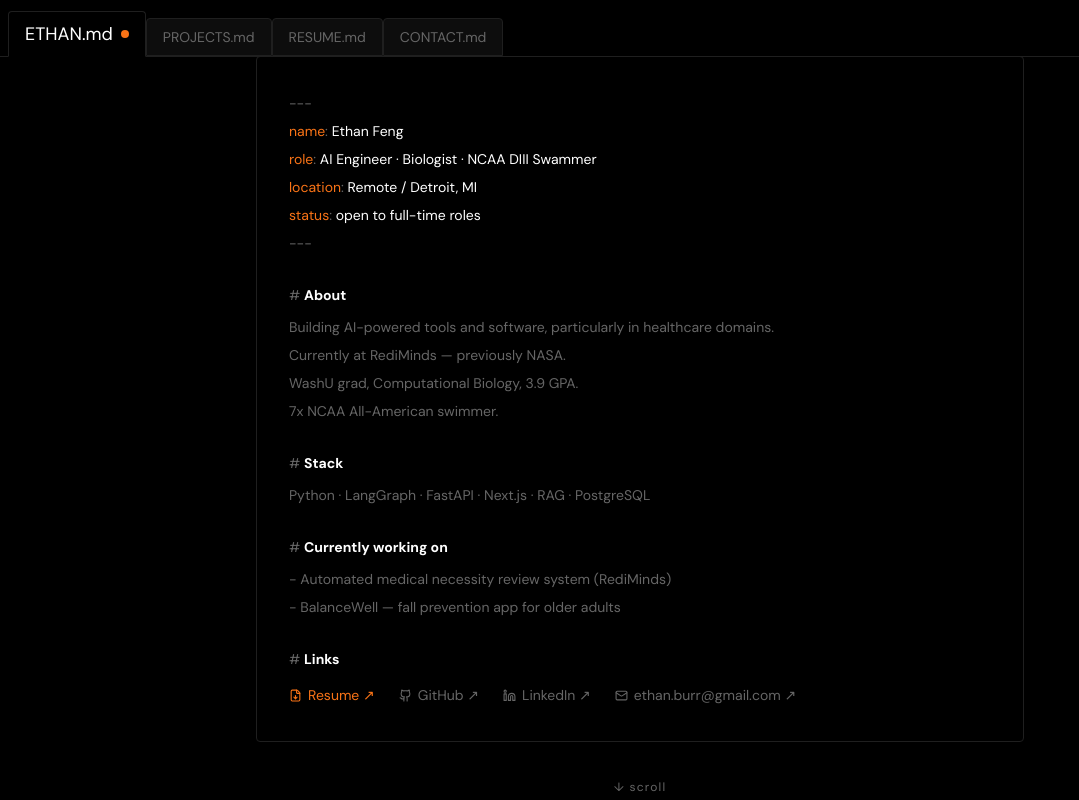
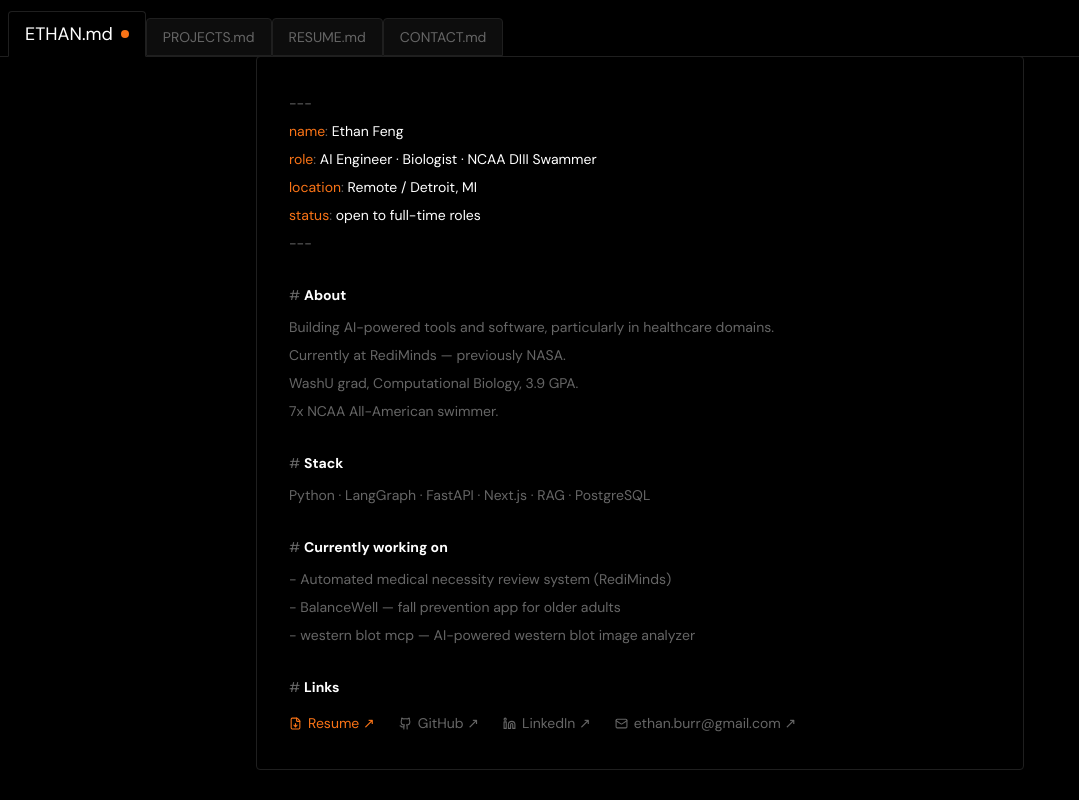
Before and after one commit to E10Feng/portfolio, a Next.js app: page / in a window 1280 px wide. Shown: the top 800 px of the page, without its empty margins (0-1079 px from the left). Built offline with nearby package versions, Linux system fonts and the light colour scheme.

Commit message:
feat: add western-blot-mcp to currently working on

```diff
--- a/src/components/editor/EthanFile.tsx
+++ b/src/components/editor/EthanFile.tsx
@@ -65,9 +65,13 @@ export default function EthanFile() {
         <span className="text-text-dim">- </span>
         Automated medical necessity review system (RediMinds)
       </motion.p>
+      <motion.p variants={editorLine} className="text-text-dim">
+        <span className="text-text-dim">- </span>
+        BalanceWell — fall prevention app for older adults
+      </motion.p>
       <motion.p variants={editorLine} className="text-text-dim mb-6">
         <span className="text-text-dim">- </span>
-        BalanceWell — fall prevention app for older adults
+        western blot mcp — AI-powered western blot image analyzer
       </motion.p>
 
       {/* Links */}
```
